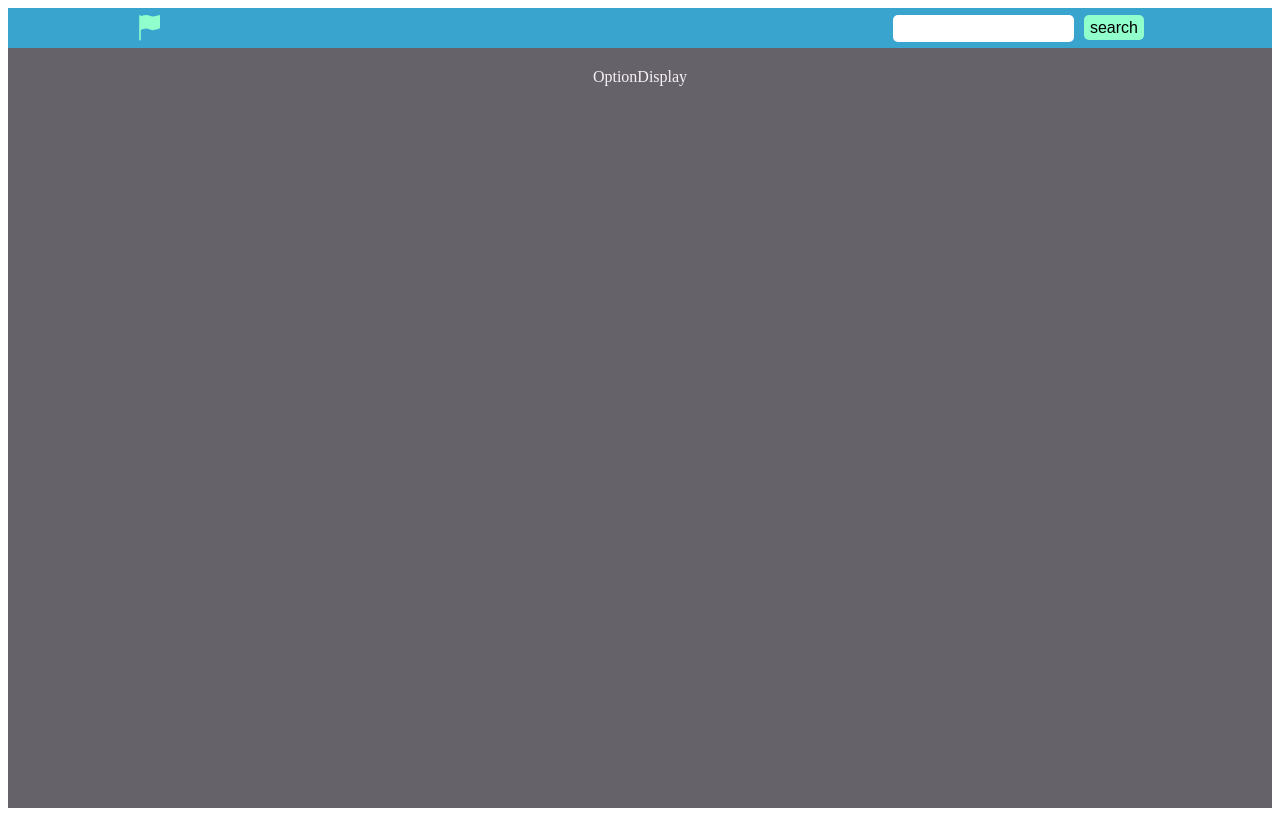
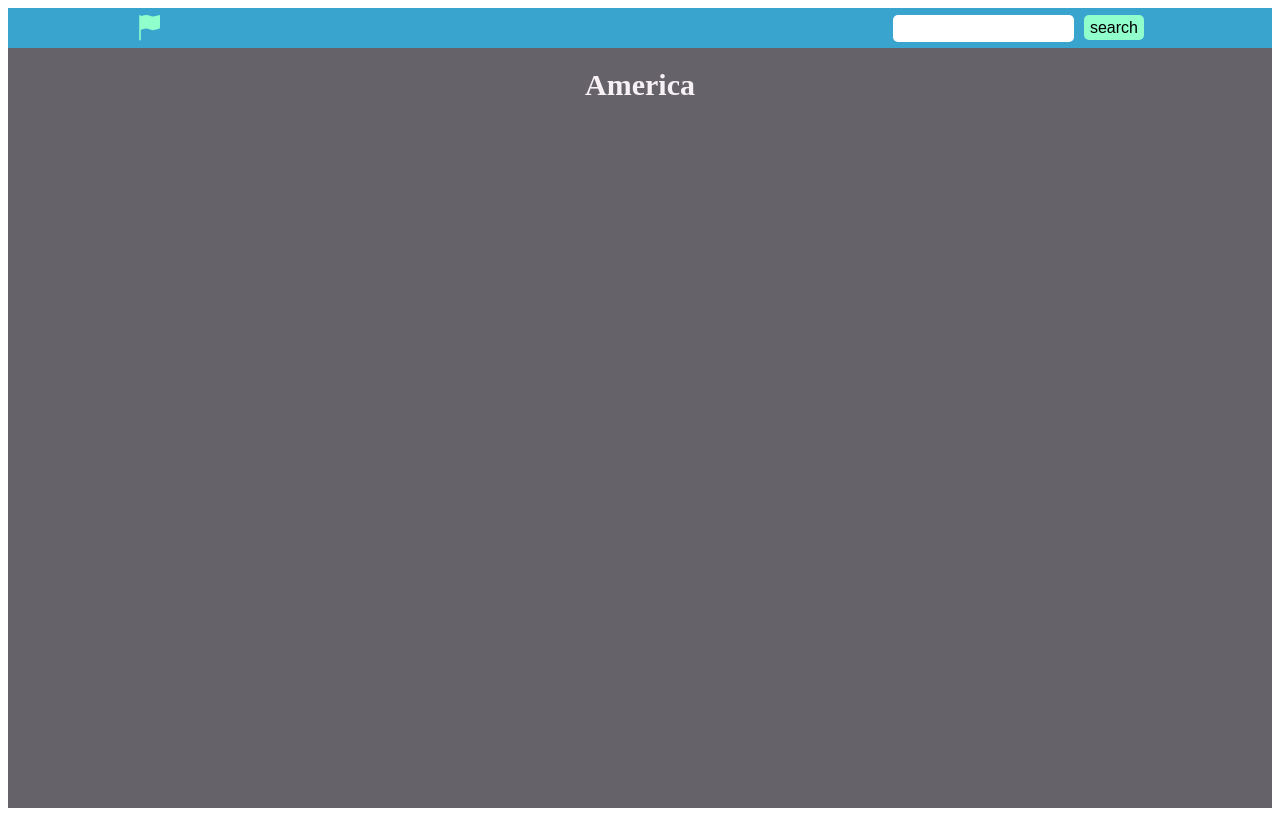
Before and after one commit to dmcdevitt10/Countries-App, a React (Create React App) app: page / in a window 1280 px wide. Built offline with nearby package versions, Linux system fonts and the light colour scheme.

Commit message:
countries are now being saved to global state and displayed in the browser

```diff
--- a/src/Components/Header.js
+++ b/src/Components/Header.js
@@ -1,9 +1,15 @@
 import axios from "axios";
 import React, { useState } from "react";
 import { BsFillFlagFill } from "react-icons/bs";
+import { useDispatch } from "react-redux";
+
+import {deletePotentialCountries, setPotentialCountries} from '../redux/slices/potentialCountriesSlice'
 
 const Header = () => {
     const [input, setInput] = useState();
+
+    const dispatch = useDispatch()
+
     return (
         <div className="header">
             <div className="home">
@@ -24,6 +30,8 @@ const Header = () => {
                         axios
                             .get(`https://restcountries.com/v3.1/name/${input}`)
                             .then((res) => {
+                                dispatch(deletePotentialCountries())
+                                dispatch(setPotentialCountries(res.data))
                                 console.log(res.data);
                             })
                             .catch((err) => {
--- a/src/Components/OptionDisplay.js
+++ b/src/Components/OptionDisplay.js
@@ -1,7 +1,14 @@
 import React from "react";
+import { useSelector } from "react-redux";
+import { selectPotentials } from "../redux/slices/potentialCountriesSlice";
 
 const OptionDisplay = () => {
-    return <div className="stack">OptionDisplay</div>;
+    const currentPontentials = useSelector(selectPotentials)
+    console.log(currentPontentials)
+
+    return <div className="stack">{currentPontentials?.map((country) => {
+        return <h2>{country.name.common}</h2>
+    })}</div>;
 };
 
 export default OptionDisplay;
```
